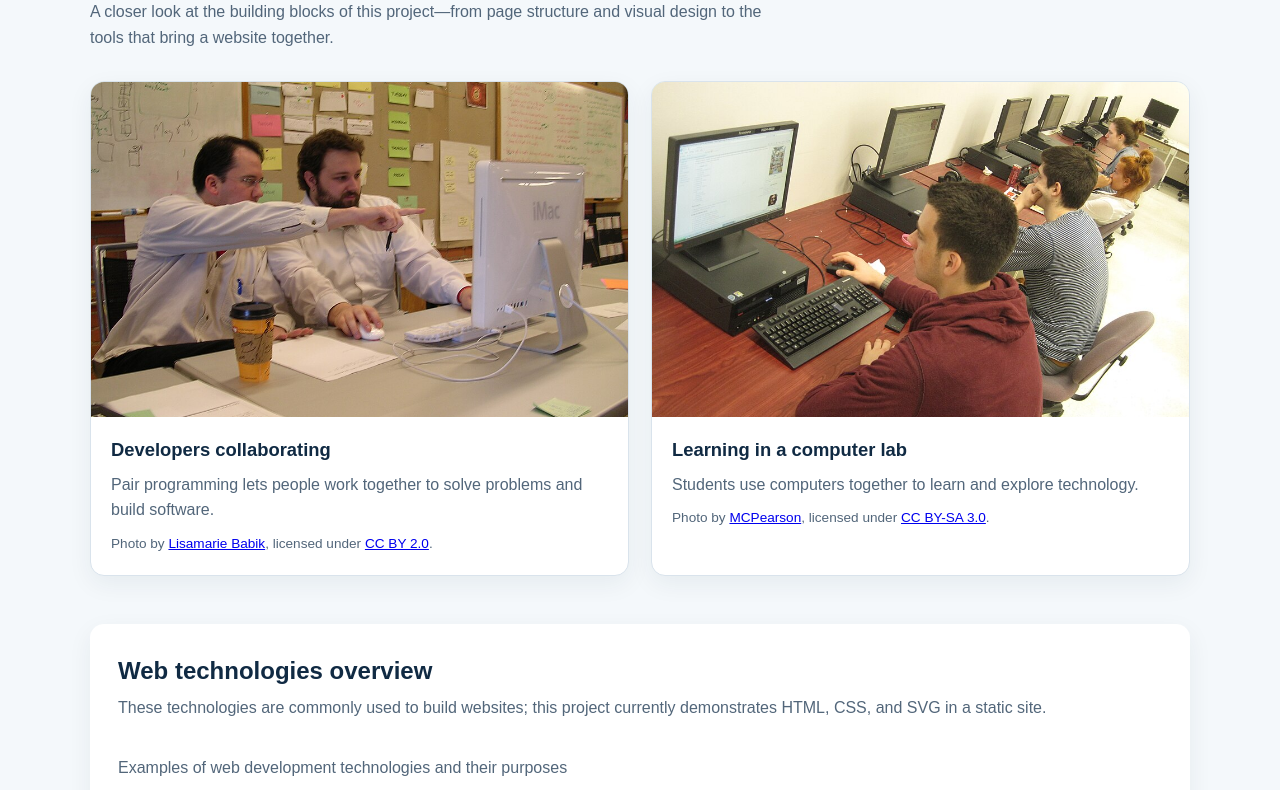
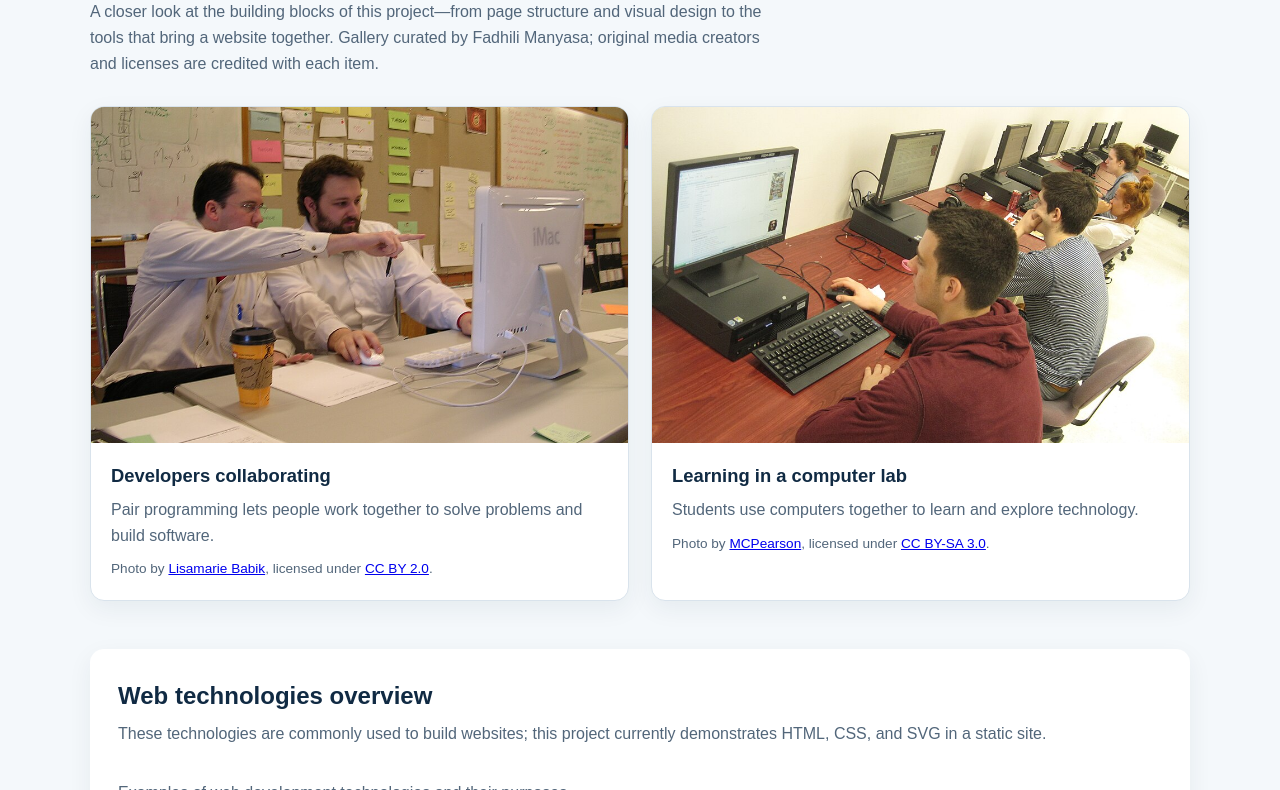
Before and after one commit to manyasafadhili-tech/csc2130-project, a plain HTML site: page gallery.html in a window 1280 px wide. Shown: the part 240-1030 px from the top of the page. Drawn offline with Linux system fonts and the light colour scheme.

Commit message:
Credit project gallery curator
Co-authored-by: Copilot <223556219+Copilot@users.noreply.github.com>

```diff
--- a/gallery.html
+++ b/gallery.html
@@ -340,7 +340,7 @@
         <section class="intro" aria-labelledby="page-title">
             <span class="eyebrow">Ideas into interfaces</span>
             <h1 id="page-title">Project Gallery</h1>
-            <p>A closer look at the building blocks of this project—from page structure and visual design to the tools that bring a website together.</p>
+            <p>A closer look at the building blocks of this project—from page structure and visual design to the tools that bring a website together. Gallery curated by Fadhili Manyasa; original media creators and licenses are credited with each item.</p>
         </section>
 
         <section class="gallery" aria-label="People working with web technology">
```
Also changed, not shown: 1 other file.
